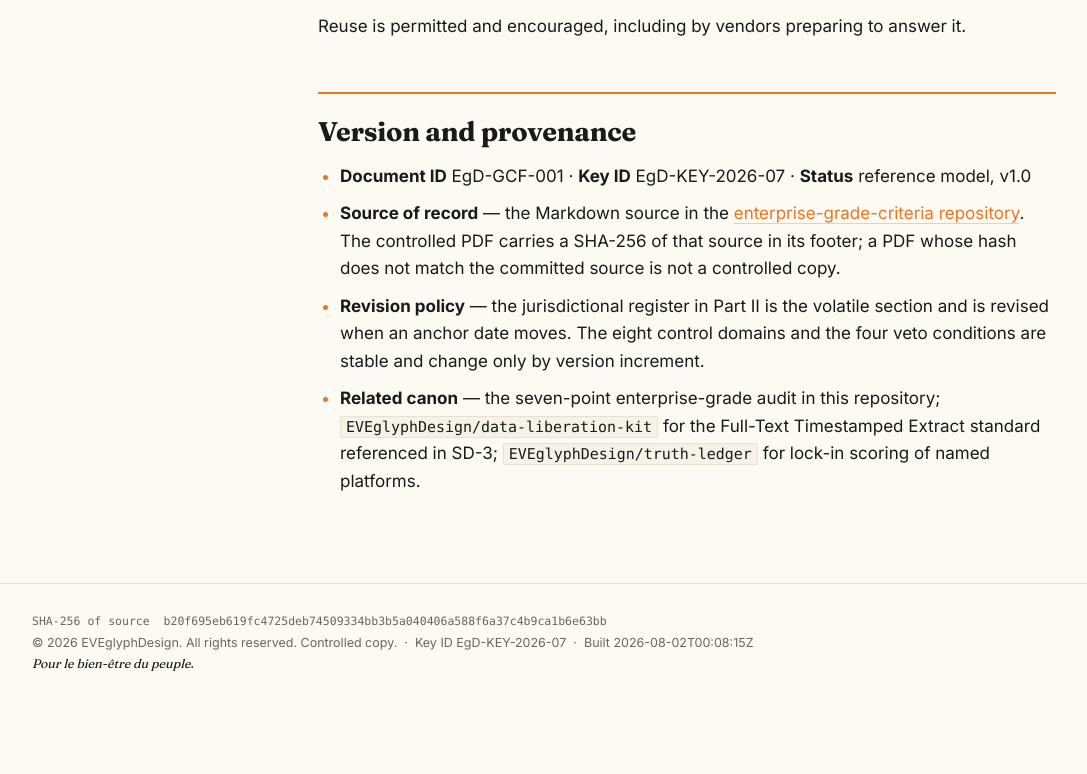
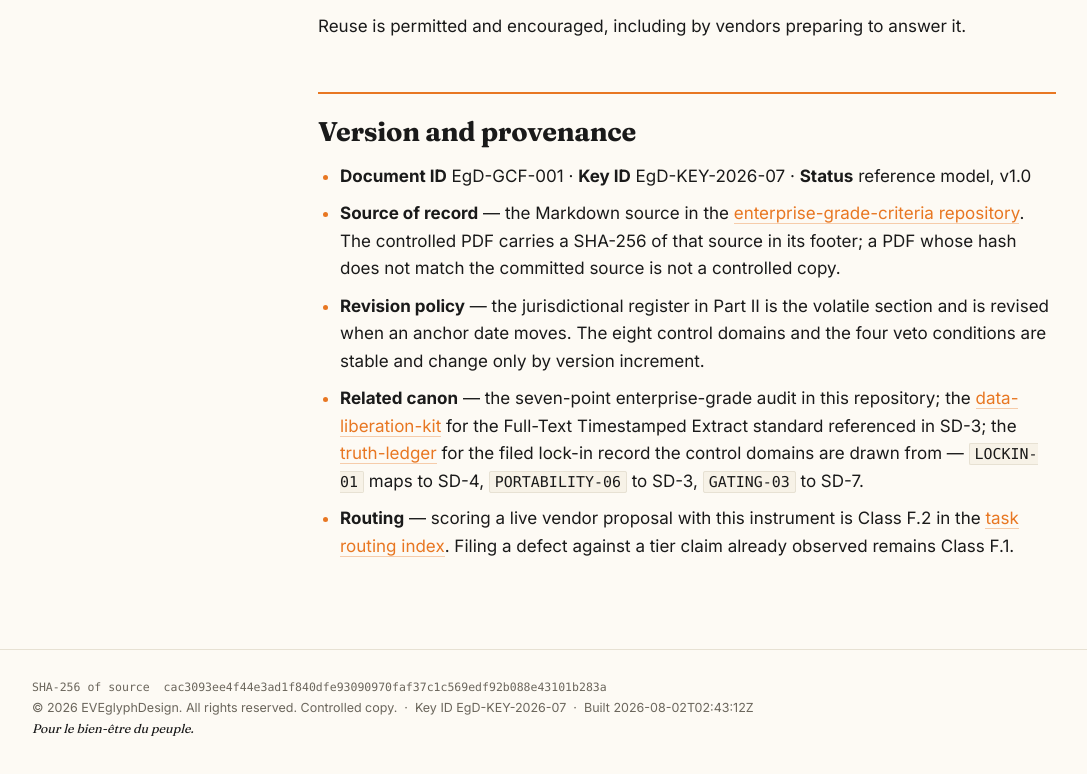
Before and after one commit to EVEglyphDesign/enterprise-grade-criteria, a plain HTML site: page docs/gcf/index.html in a window 1280 px wide. Shown: the part 10256-11030 px from the top of the page, without its empty margins (96-1183 px from the left). Before the commit the page ends 10977 px from the top, so only its background shows below. Drawn offline with Linux system fonts and the light colour scheme.

Commit message:
Reciprocal links: truth-ledger SIN mapping and Class F.2 routing
- Related canon entries are now clickable rather than bare repo names
- Names the SIN-to-domain mapping: LOCKIN-01 -> SD-4, PORTABILITY-06 ->
  SD-3, GATING-03 -> SD-7
- Records Class F.2 as the routing class for scoring a live proposal
- PDF and public page rebuilt; source hash cac3093ee4f44e3a

```diff
--- a/docs/gcf/index.html
+++ b/docs/gcf/index.html
@@ -272,8 +272,9 @@ footer .mark{font-family:Fraunces,Georgia,serif; font-style:italic; color:var(--
 <li><strong>Document ID</strong> EgD-GCF-001 · <strong>Key ID</strong> EgD-KEY-2026-07 · <strong>Status</strong> reference model, v1.0</li>
 <li><strong>Source of record</strong> — the Markdown source in the <a href="https://github.com/EVEglyphDesign/enterprise-grade-criteria">enterprise-grade-criteria repository</a>. The controlled PDF carries a SHA-256 of that source in its footer; a PDF whose hash does not match the committed source is not a controlled copy.</li>
 <li><strong>Revision policy</strong> — the jurisdictional register in Part II is the volatile section and is revised when an anchor date moves. The eight control domains and the four veto conditions are stable and change only by version increment.</li>
-<li><strong>Related canon</strong> — the seven-point enterprise-grade audit in this repository; <code>EVEglyphDesign/data-liberation-kit</code> for the Full-Text Timestamped Extract standard referenced in SD-3; <code>EVEglyphDesign/truth-ledger</code> for lock-in scoring of named platforms.</li>
+<li><strong>Related canon</strong> — the seven-point enterprise-grade audit in this repository; the <a href="https://github.com/EVEglyphDesign/data-liberation-kit">data-liberation-kit</a> for the Full-Text Timestamped Extract standard referenced in SD-3; the <a href="https://github.com/EVEglyphDesign/truth-ledger">truth-ledger</a> for the filed lock-in record the control domains are drawn from — <code>LOCKIN-01</code> maps to SD-4, <code>PORTABILITY-06</code> to SD-3, <code>GATING-03</code> to SD-7.</li>
+<li><strong>Routing</strong> — scoring a live vendor proposal with this instrument is Class F.2 in the <a href="https://github.com/EVEglyphDesign/eve-glyph-index/blob/main/routing/TASK-ROUTING.md">task routing index</a>. Filing a defect against a tier claim already observed remains Class F.1.</li>
 </ul></article>
 </div></div>
-<footer><div class="wrap"><span class="hash">SHA-256 of source &nbsp;b20f695eb619fc4725deb74509334bb3b5a040406a588f6a37c4b9ca1b6e63bb</span><br>© 2026 EVEglyphDesign. All rights reserved. Controlled copy. &nbsp;·&nbsp; Key ID EgD-KEY-2026-07 &nbsp;·&nbsp; Built 2026-08-02T00:08:15Z<br><span class="mark">Pour le bien-être du peuple.</span></div></footer>
+<footer><div class="wrap"><span class="hash">SHA-256 of source &nbsp;cac3093ee4f44e3ad1f840dfe93090970faf37c1c569edf92b088e43101b283a</span><br>© 2026 EVEglyphDesign. All rights reserved. Controlled copy. &nbsp;·&nbsp; Key ID EgD-KEY-2026-07 &nbsp;·&nbsp; Built 2026-08-02T02:43:12Z<br><span class="mark">Pour le bien-être du peuple.</span></div></footer>
 </body></html>
```
Also changed, not shown: docs/index.html (+1 -1 lines), 3 other files.
